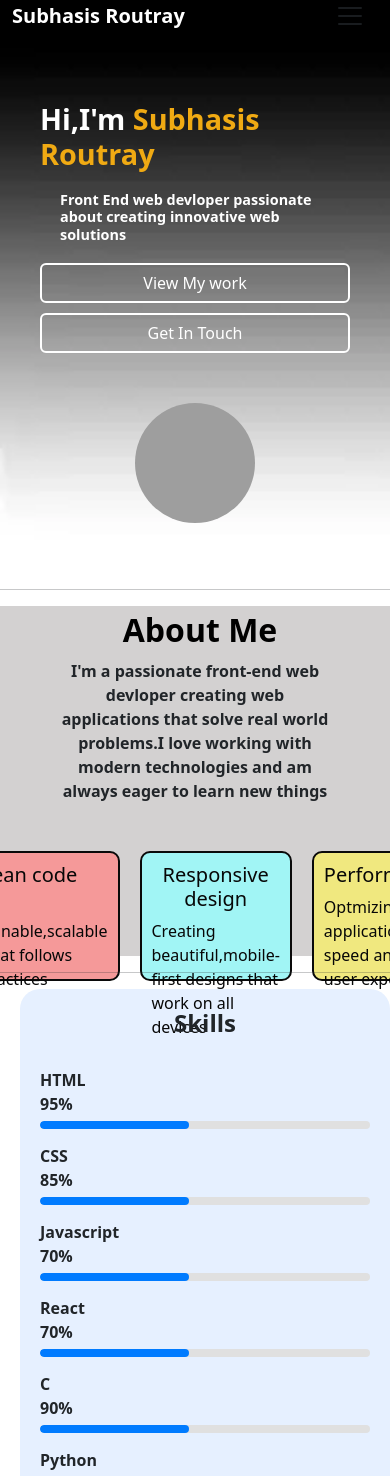
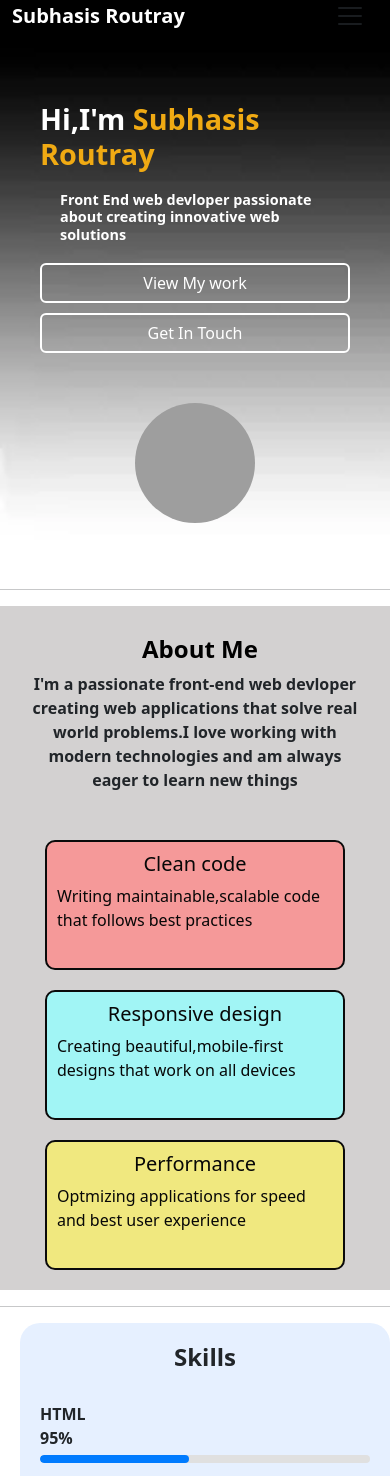
Before and after one commit to Subhasis778/project-4, a React (Vite) app: page / in a window 390 px wide. Shown: the top 1476 px of the page. Built offline with nearby package versions, Linux system fonts and the light colour scheme; grey boxes are pictures that could not be loaded.

Commit message:
Update About.css

```diff
--- a/src/components/About.css
+++ b/src/components/About.css
@@ -1,81 +1,113 @@
-.heading{
-    width:100%;
-    display:flex;
-    justify-content:center;
-    color:hsl(0, 0%, 0%);
-    font-size:xx-large;
-    font-weight:700;
+/* 👇 Your original CSS — preserved as-is */
+
+.heading {
+  width: 100%;
+  display: flex;
+  justify-content: center;
+  color: hsl(0, 0%, 0%);
+  font-size: xx-large;
+  font-weight: 700;
 }
 
-.hd-box{
-    height:350px;
+.hd-box {
+  height: 350px;
   background-color: rgb(211, 209, 209);
 }
 
-.text{
+.text {
   text-align: center;
   padding-left: 60px;
   padding-right: 60px;
   background: #fff;
-   background-color:rgb(211, 209, 209);
+  background-color: rgb(211, 209, 209);
 }
 
-h5{
-    text-align:center;
+h5 {
+  text-align: center;
 }
 
-.card-container{
-    display:flex;
-    flex-direction:row;
+.card-container {
+  display: flex;
+  flex-direction: row;
   justify-content: center;
-    gap:20px;
+  gap: 20px;
 }
 
-.card-about2{
-    height:130px;
-    width:250px;
-    padding:10px;
+.card-about2 {
+  height: 130px;
+  width: 250px;
+  padding: 10px;
   padding-top: 10px;
-    border:2px solid rgb(10, 10, 10);
+  border: 2px solid rgb(10, 10, 10);
   border-radius: 10px;
   background-color: rgb(240, 232, 127);
-    color:rgb(7, 7, 7);
+  color: rgb(7, 7, 7);
 }
 
-.card-about2:hover{
+.card-about2:hover {
   background-color: rgb(225, 213, 34);
-    color:rgb(0, 0, 0);
+  color: rgb(0, 0, 0);
 }
 
-.card-about4{
-    height:130px;
-    width:250px;
-    padding:10px;
+.card-about4 {
+  height: 130px;
+  width: 250px;
+  padding: 10px;
   padding-top: 10px;
-    border:2px solid rgb(10, 10, 10);
+  border: 2px solid rgb(10, 10, 10);
   border-radius: 10px;
   background-color: rgb(245, 153, 153);
-    color:rgb(7, 7, 7);
+  color: rgb(7, 7, 7);
 }
 
-.card-about4:hover{
+.card-about4:hover {
   background-color: rgb(234, 64, 64);
-    color:rgb(0, 0, 0);
+  color: rgb(0, 0, 0);
 }
 
-
-.card-about1{
-    height:130px;
-    width:250px;
-    padding:10px;
+.card-about1 {
+  height: 130px;
+  width: 250px;
+  padding: 10px;
   padding-top: 10px;
-    border:2px solid rgb(10, 10, 10);
+  border: 2px solid rgb(10, 10, 10);
   border-radius: 10px;
   background-color: rgb(161, 245, 245);
-    color:rgb(7, 7, 7);
+  color: rgb(7, 7, 7);
 }
 
-.card-about1:hover{
-    background-color: rgb(8, 245, 245);;
-    color:rgb(8, 8, 8);
+.card-about1:hover {
+  background-color: rgb(8, 245, 245);
+  color: rgb(8, 8, 8);
 }
+
+/* ✅ Responsive Additions ONLY (Nothing changed above) */
+@media (max-width: 768px) {
+  .card-container {
+    flex-direction: column;
+    align-items: center;
+  }
+
+  .card-about1,
+  .card-about2,
+  .card-about4 {
+    width: 90%;
+    max-width: 300px;
+  }
+
+  .hd-box {
+    height: auto;
+    padding: 20px 10px;
+  }
+
+  .text {
+    padding-left: 20px;
+    padding-right: 20px;
+  }
+
+  .heading {
+    font-size: x-large;
+    flex-direction: column;
+    text-align: center;
+  }
+}
```
Lines whose indentation alone changed are shown as unchanged.
